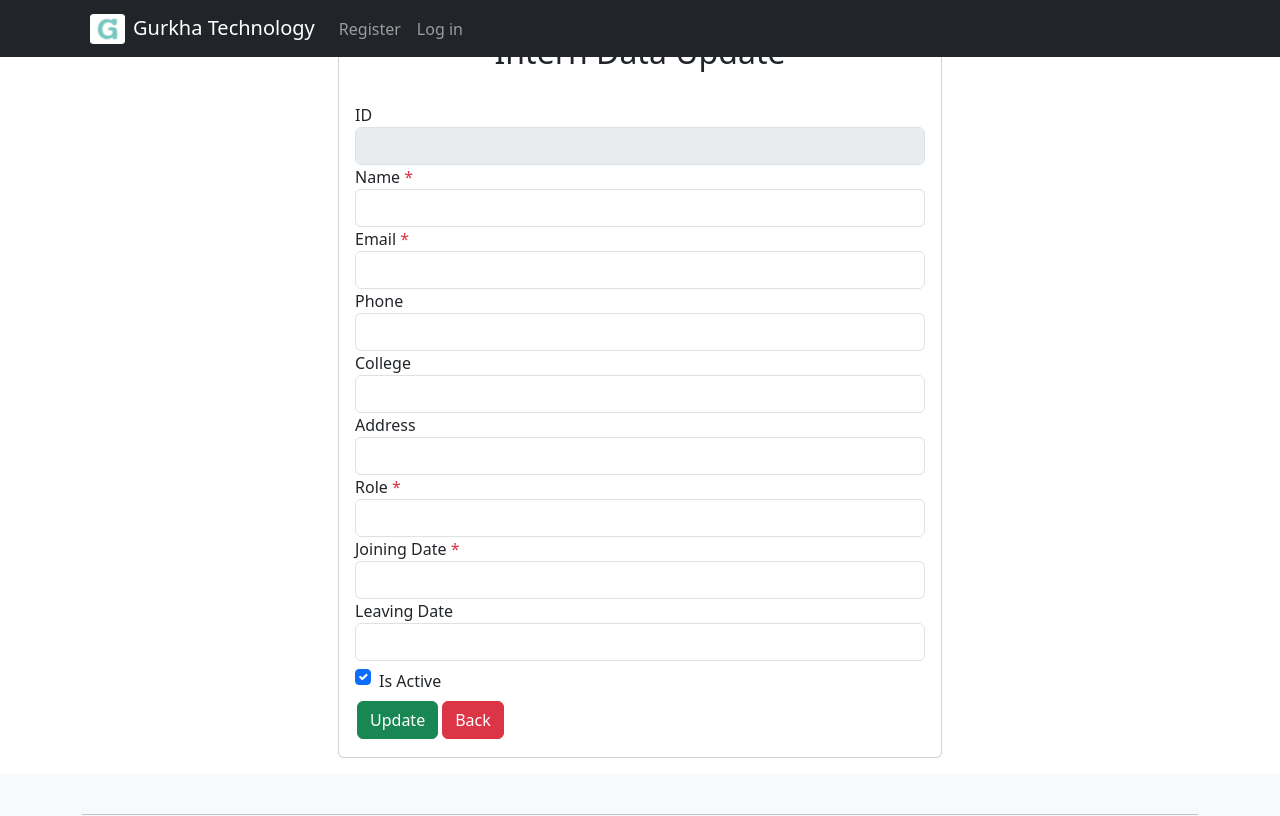
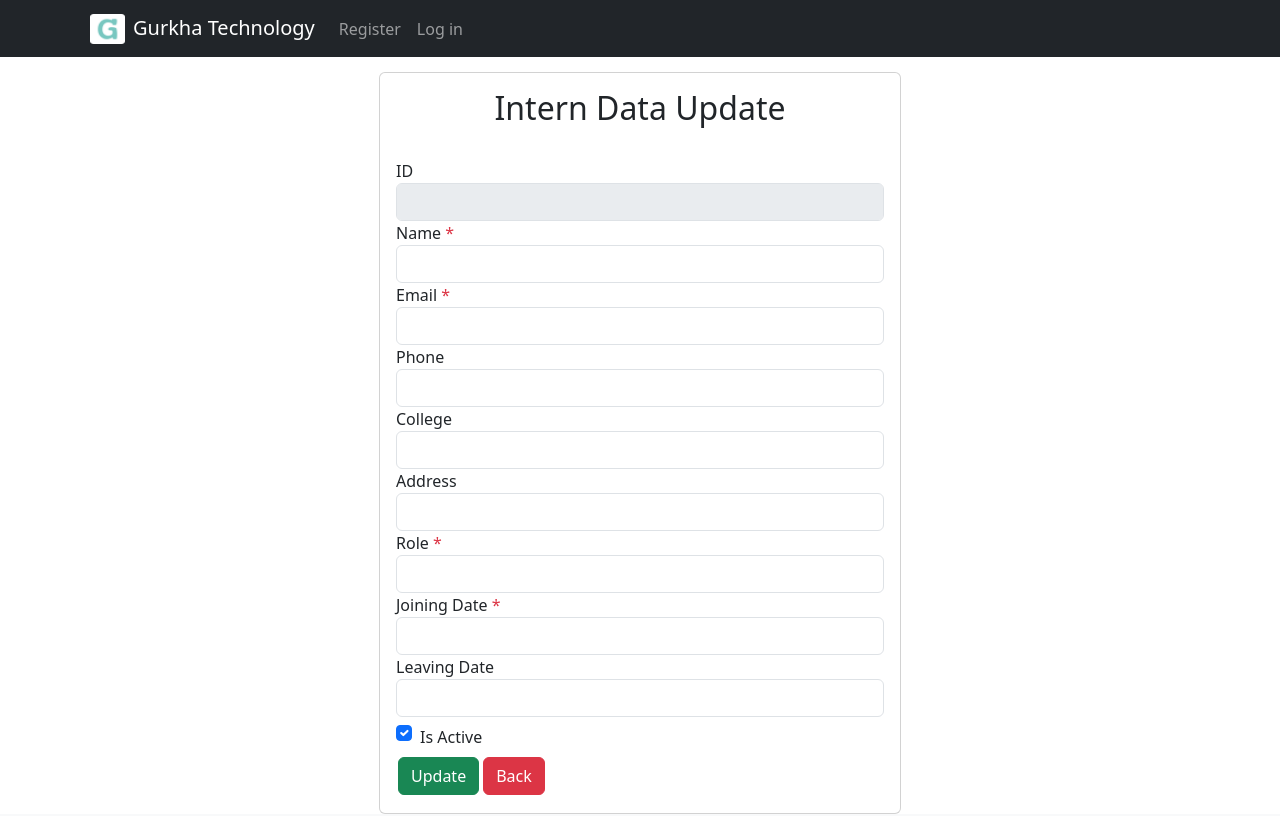
Before and after one commit to jayandrathapachhetri/Gurkha-Intern-Management-App, a React (Create React App) app: page /internlist/internedit/1 in a window 1280 px wide. Shown: the top 816 px of the page. Built offline with nearby package versions, Linux system fonts and the light colour scheme; no server answers.

Commit message:
Attadance RW done

```diff
--- a/src/components/Attendance.js
+++ b/src/components/Attendance.js
@@ -30,6 +30,9 @@ function Attendance() {
     <>
       {" "}
       <Navbar />
+      <div className="container mt-5">
+      <div className="row">
+        <div className="offset-md-2  col-md-8 offset-lg-0 col-lg-12">
       <div className="container my-3">
         {loading ? (
           <Spinner />
@@ -72,6 +75,9 @@ function Attendance() {
           </div>
         )}
       </div>
+      </div>
+      </div>
+      </div>
     </>
   );
 }
--- a/src/components/InternCreate.js
+++ b/src/components/InternCreate.js
@@ -48,13 +48,13 @@ const InternCreate = () => {
 
   return (
     <> <Navbar/>
-    <div >
+    <div className="container mt-5" >
       <div className="row">
-        <div className="offset-lg-3 col-lg-6">
-          <form className="container my-3" onSubmit={handlesubmit}>
+        <div className="offset-md-3 col-md-6">
+          <form className="container my-4" onSubmit={handlesubmit}>
             <div className="card" style={{ textAlign: "left" }}>
-              <div className="card-title">
-                <h2 className="text-center mt-3">Intern Data Create</h2>
+              <div className="card-title mt-3">
+                <h2 className="text-center">Intern Data Create</h2>
               </div>
               <div className="card-body">
                 <div className="row">
--- a/src/components/InternEdit.js
+++ b/src/components/InternEdit.js
@@ -62,11 +62,11 @@ const InternEdit = () => {
   };
   return (
     <><Navbar/>
-    <div >
+    <div className="container mt-5">
       <div className="row">
-        <div className="offset-lg-3 col-lg-6">
-          <form className="container" onSubmit={handlesubmit}>
-            <div className="card my-3" style={{ textAlign: "left" }}>
+        <div className="offset-md-3 col-md-6">
+          <form className="container mt-4" onSubmit={handlesubmit}>
+            <div className="card" style={{ textAlign: "left" }}>
               <div className="card-title mt-3">
                 <h2 className="text-center ">Intern Data Update</h2>
               </div>
--- a/src/components/InternInfo.js
+++ b/src/components/InternInfo.js
@@ -23,7 +23,10 @@ const InternInfo = () => {
 
   return (
     <><Navbar/>
-    <div className="container my-3 text-start">
+    <div className="container mt-5">
+      <div className="row">
+        <div className="offset-md-3 col-md-6">
+    <div className="container text-start mt-4">
       <div className="card">
       <div className="table-responsive">
         <div className="card-title text-center mt-3">
@@ -83,6 +86,9 @@ const InternInfo = () => {
       </div>
     </div>
     </div>
+    </div>
+    </div>
+    </div>
     </>
   );
 };
--- a/src/components/InternListing.js
+++ b/src/components/InternListing.js
@@ -36,7 +36,10 @@ const InternListing = () => {
   }, []);
   return (
     <> <Navbar/>
-    <div className="container my-3">
+    <div className="container mt-5">
+      <div className="row">
+        <div className="col">
+    <div className="container mt-4">
       <div className="card">
         <div className="card-title mt-3">
           <h2 className="text-center">Intern Lists</h2>
@@ -106,6 +109,9 @@ const InternListing = () => {
       </div>
     </div>
     </div>
+    </div>
+    </div>
+    </div>
     </>
   );
 };
```
